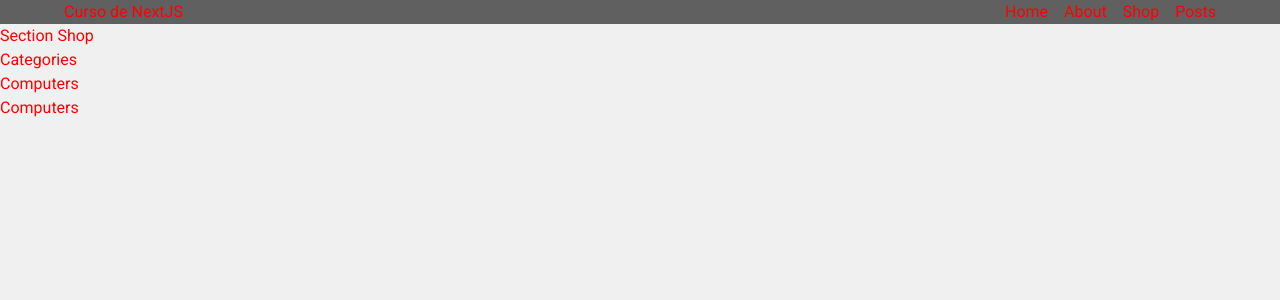
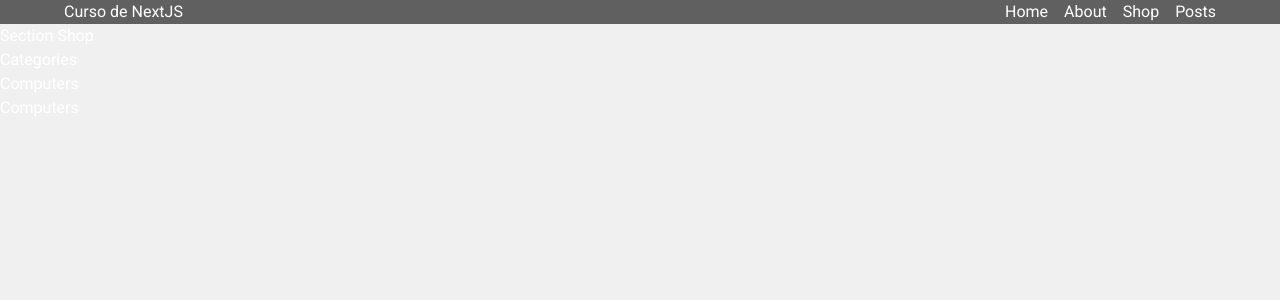
Before and after one commit to jlcarrascof/NextJs-Fundamentals, a Next.js app in the folder mynextproject/: page /shop/categories/computers in a window 1280 px wide. Shown: the top 300 px of the page. Built offline with nearby package versions, Linux system fonts and the light colour scheme.

Commit message:
Finish CSS styles and Tailwind CSS lesson

```diff
--- a/mynextproject/app/globals.css
+++ b/mynextproject/app/globals.css
@@ -4,5 +4,5 @@
 
 body {
     background: #10101010;
-    color: red;
+    color: white
 }
--- a/mynextproject/components/PostCard.jsx
+++ b/mynextproject/components/PostCard.jsx
@@ -3,11 +3,11 @@ import Link from 'next/link'
 
 function PostCard({ post }) {
     return (
-        <div>
+        <div className='bg-gray-950 p-10'>
             <Link href={`/posts/${post.id}`}>
-                <h3>{post.id}.- {post.title}</h3>
+                <h3 className='text-xl font-bold mb-4'>{post.id}.- {post.title}</h3>
             </Link>
-            <p>{post.body}</p>
+            <p className='text-slate-300'>{post.body}</p>
             <button onClick={() => {
                 alert(`You clicked ${post.id}`)
             }}>
```
